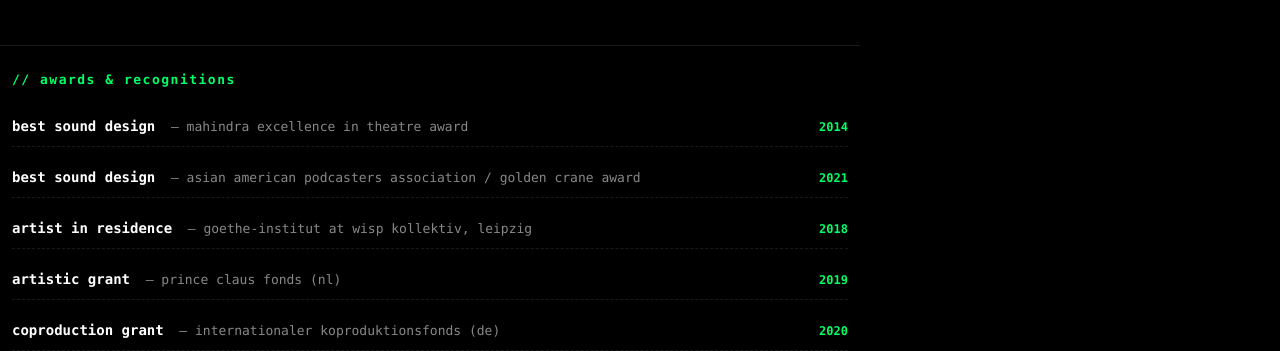
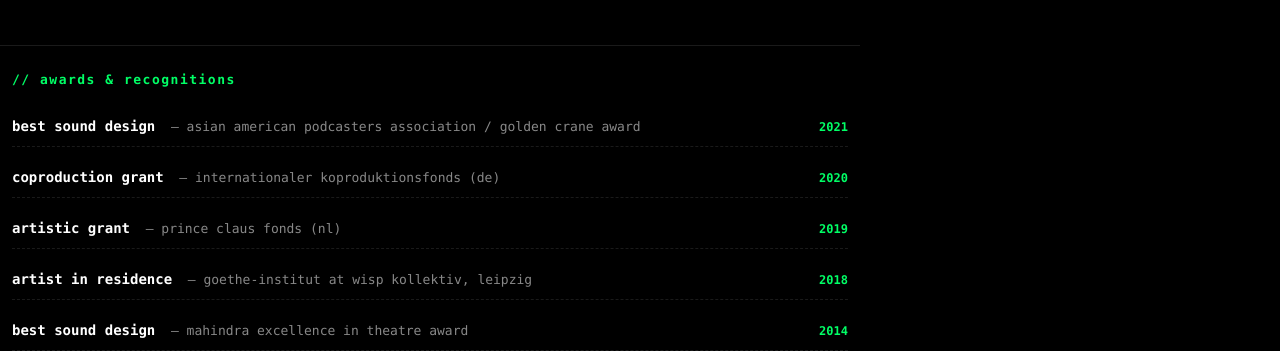
Before and after one commit to chewedrock/nnik-website, an Astro site: page / in a window 1280 px wide. Shown: the part 735-1086 px from the top of the page. Built offline with nearby package versions, Linux system fonts and the light colour scheme; Astro itself is replaced by a stand-in of ours; no server answers.

Commit message:
Update index.astro

```diff
--- a/src/pages/index.astro
+++ b/src/pages/index.astro
@@ -1,11 +1,11 @@
 ---
-// src/pages/index.astro — Performance-optimized build with unified modal typography
+// src/pages/index.astro — Performance-optimized build with chronological awards
 const awards = [
-  { title: "best sound design", event: "mahindra excellence in theatre award", year: "2014" },
   { title: "best sound design", event: "asian american podcasters association / golden crane award", year: "2021" },
+  { title: "coproduction grant", event: "internationaler koproduktionsfonds (de)", year: "2020" },
+  { title: "artistic grant", event: "prince claus fonds (nl)", year: "2019" },
   { title: "artist in residence", event: "goethe-institut at wisp kollektiv, leipzig", year: "2018" },
-  { title: "artistic grant", event: "prince claus fonds (nl)", year: "2019" },
-  { title: "coproduction grant", event: "internationaler koproduktionsfonds (de)", year: "2020" }
+  { title: "best sound design", event: "mahindra excellence in theatre award", year: "2014" }
 ];
 
 const projects = [
```
